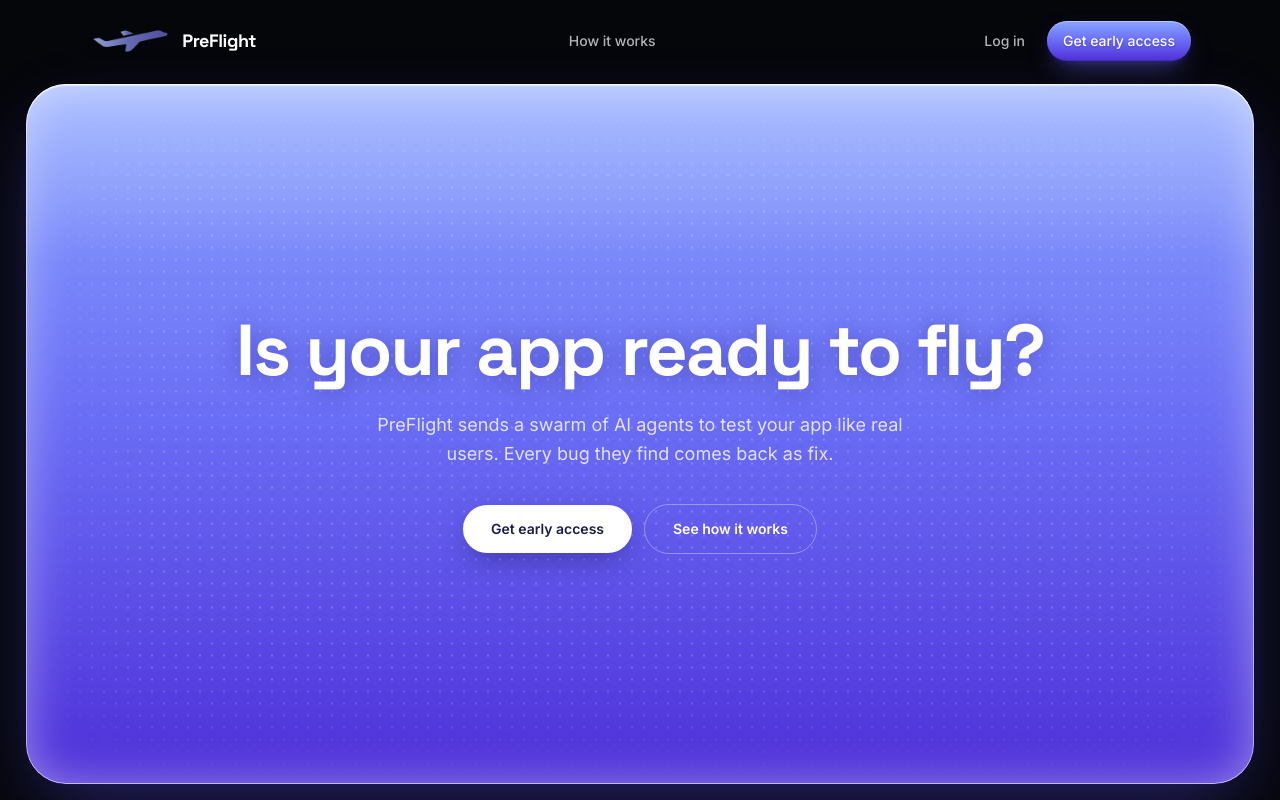
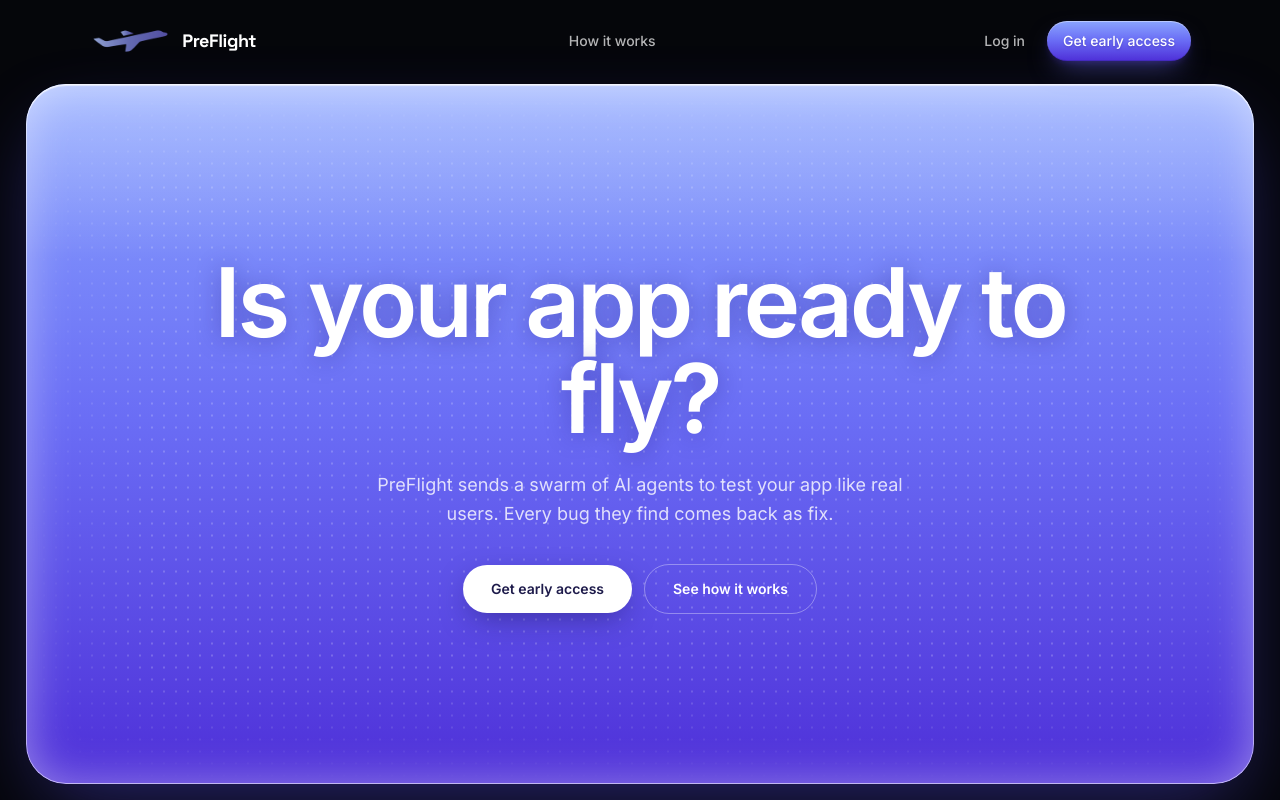
Before and after one commit to James-Software/Preflight, a Next.js app: page / in a window 1280 px wide. Shown: the top 800 px of the page. Built offline with nearby package versions, Linux system fonts and the light colour scheme; no server answers.

Commit message:
Landing: hero headline in tight Inter, Linear-style

```diff
--- a/components/Hero.tsx
+++ b/components/Hero.tsx
@@ -80,7 +80,7 @@ export default function Hero({ user }: { user: NavUser | null }) {
 
           <div className="relative px-6 py-16 text-center md:py-20">
             <h1
-              className="animate-hero-rise font-display mx-auto max-w-4xl text-5xl font-bold tracking-tight text-white md:text-7xl"
+              className="animate-hero-rise mx-auto max-w-4xl font-sans text-5xl font-semibold tracking-[-0.035em] text-white md:text-8xl"
               style={{ textShadow: "0 2px 24px rgba(30,20,120,0.35)" }}
             >
               Is your app ready to fly?
```
